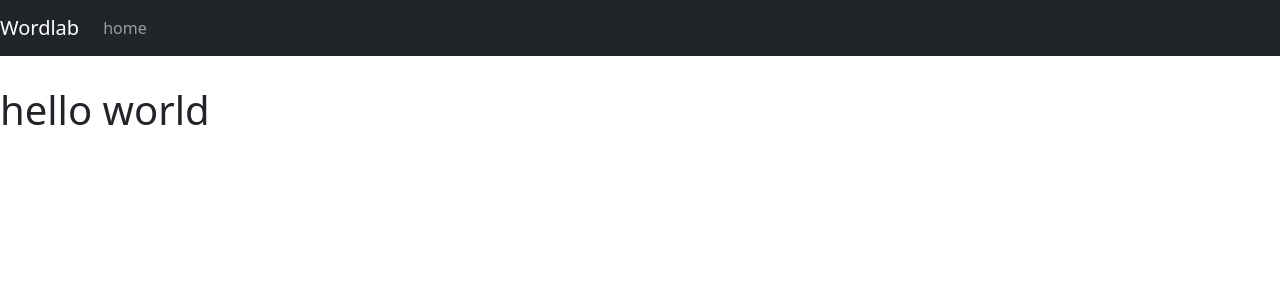
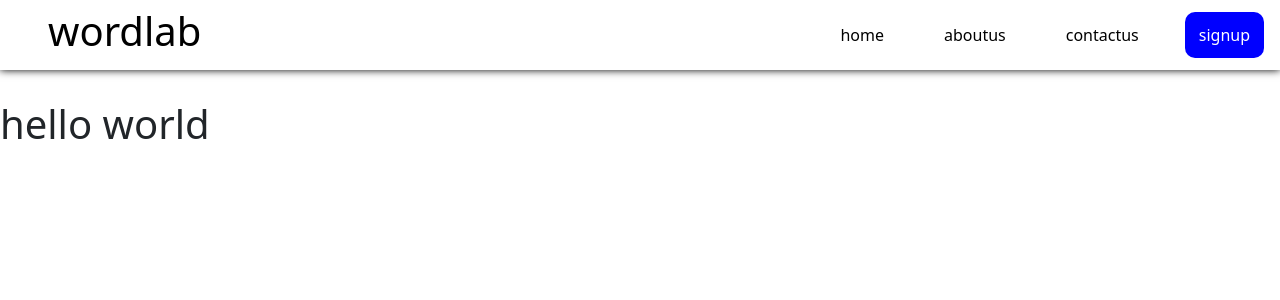
Before and after one commit to silentwolf-dev/wordlab-front-end, a React (Create React App) app: page /signup in a window 1280 px wide. Shown: the top 300 px of the page. Built offline with nearby package versions, Linux system fonts and the light colour scheme.

Commit message:
desktop navbar completed

```diff
--- a/src/App.js
+++ b/src/App.js
@@ -4,14 +4,14 @@ import {
   Switch,
   Route,
 } from 'react-router-dom';
+import Home from './pages/home'
+import Navbar from './components/navbar/navbar'
 
-import NAVBAR from './components/navbar/navbar'
-import Home from './pages/home'
 
 function App() {
   return (
      <Router>
-       <NAVBAR/>
+       <Navbar/>
         <Switch>
           <Route path="/" component={Home}/>
           </Switch>
--- a/src/components/navbar/navbar.css
+++ b/src/components/navbar/navbar.css
@@ -0,0 +1,49 @@
+
+.nav-list{
+    background: white;
+    color: black;
+    display: flex;
+    width: 100%;
+    box-shadow: 0px 0px 8px;
+    height: 70px;
+    justify-content: flex-end;
+    align-items: center;
+}
+
+.logo {
+    list-style: none;
+    margin: auto;
+    font-size: 1px;
+    margin-left: 1rem;
+}
+
+.link{
+    text-decoration: none;
+    color: black;
+    transition: ease-in-out;
+    transition-duration: 500s;
+    padding: 14px 14px;
+}
+
+.link:hover{
+    background-color: black;
+    color: white;
+}
+
+.nav-link {
+    list-style: none;
+}
+
+
+.signup {
+    text-decoration: none;
+    color:white;
+    text-align: center;
+    background-color: blue;
+    border-radius: 10px;
+    padding: 12px 14px;
+}
+.signup:hover {
+   background-color: midnightblue;
+   color: white;
+}
--- a/src/components/navbar/navbar.jsx
+++ b/src/components/navbar/navbar.jsx
@@ -1,28 +1,26 @@
-import {
-     Navbar,
-     Nav,
-} from "react-bootstrap";
+import './navbar.css'
+import { Link } from 'react-router-dom';
 
-import { Link } from "react-router-dom";
-
-
-const NAVBAR = ()=>{
-     return(
-        <Navbar bg="dark" variant='dark' collapseOnSelect expand="lg">
-            <Navbar.Brand>
-               Wordlab
-            </Navbar.Brand>
-            <Navbar.Toggle/>
-            <Navbar.Collapse>
-               <Nav>
-                  <Nav.Link as={Link} to="/">
-                      home
-                  </Nav.Link>
-               </Nav>
-            </Navbar.Collapse>
-        </Navbar>
-     );
+function Navbar(){
+    return(
+    <nav>
+       <ul className='nav-list'>
+           <li className='logo'><h1>wordlab</h1></li>
+           <li className='nav-link'>
+               <Link className="link" to="/">home</Link>
+            </li>
+           <li className='nav-link'>
+               <Link className="link" to="/">aboutus</Link>
+           </li>
+           <li className="nav-link">
+              <Link className="link" to="/contact-us">contactus</Link>
+            </li>
+           <li className='nav-link'>
+              <Link className="signup" to="/signup" >signup</Link>
+           </li>
+       </ul>
+   </nav>
+    )
 }
 
-
-export default NAVBAR;
+export default Navbar;
--- a/src/styles/index.css
+++ b/src/styles/index.css
@@ -1,3 +1,9 @@
+*{
+    padding: 0;
+    margin: 0;
+    box-sizing: border-box;
+}
+
 .Pages {
     margin-top: 30px;
 }
```
Also changed, not shown: src/pages/signup.jsx (added, +9 -0 lines), 1 other file (tests, documents, lock files or other folders).
